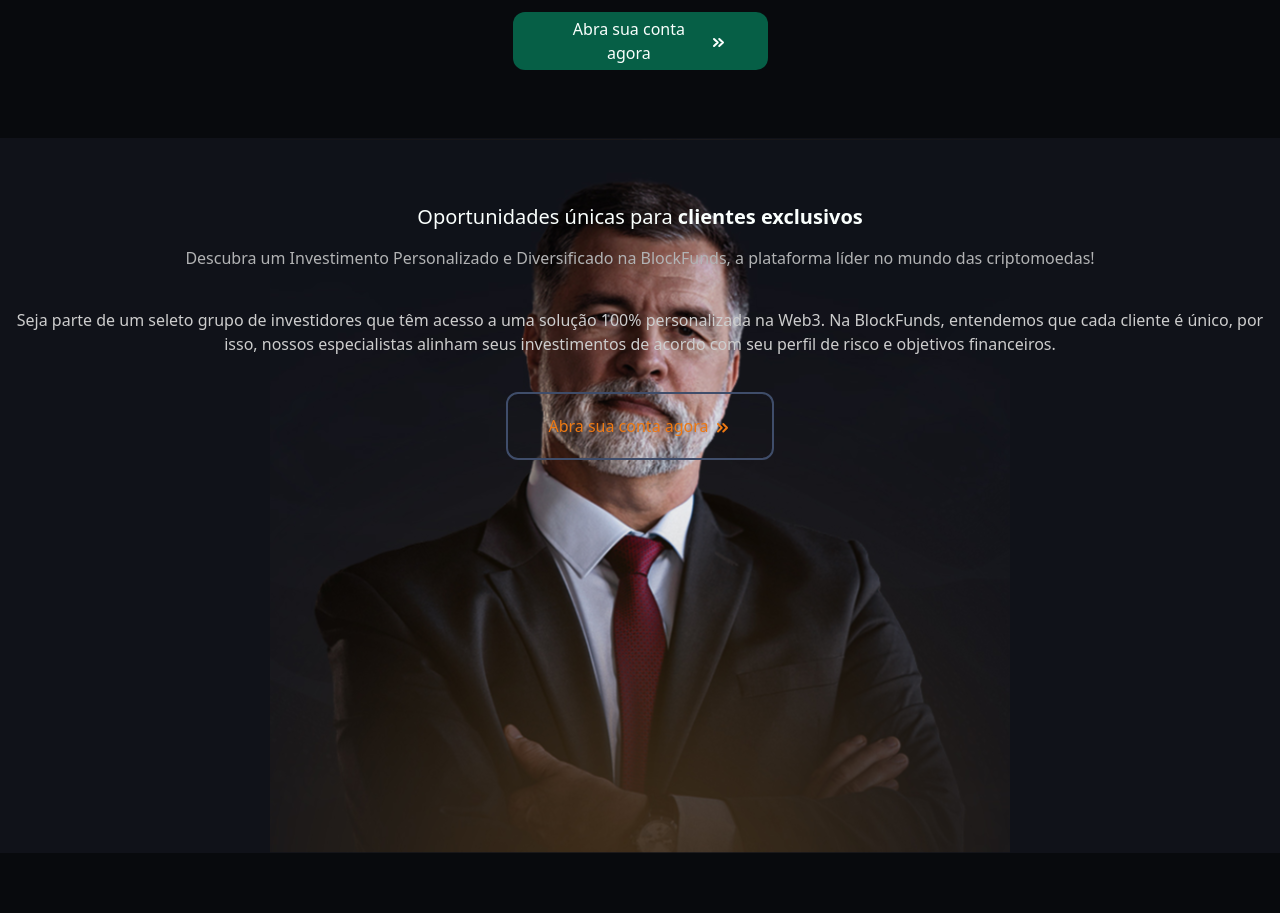
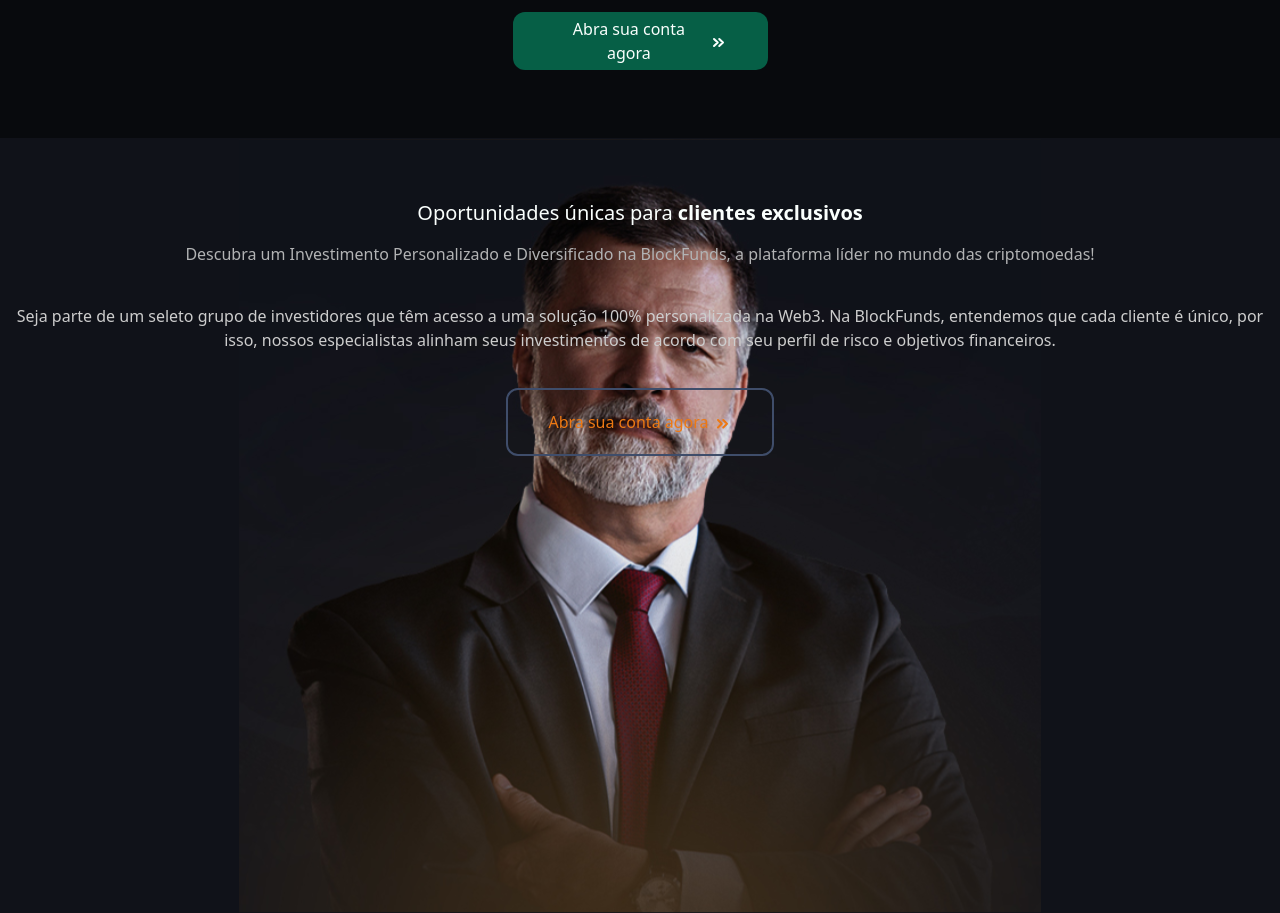
Before and after one commit to RodrigoMonney/blockfunds, a Next.js app: page / in a window 1280 px wide. Shown: the part 4340-5253 px from the top of the page. Before the commit the page ends 5193 px from the top, so only its background shows below. Built offline with nearby package versions, Linux system fonts and the light colour scheme.

Commit message:
Fix: styles for opportunities section.

```diff
--- a/src/components/sections/InvestmentOpportunitiesSection/index.tsx
+++ b/src/components/sections/InvestmentOpportunitiesSection/index.tsx
@@ -20,14 +20,15 @@
     );
 
     return (
-        <div className="bg-deep-space text-block-funds-white flex flex-col justify-top pt-[68px] px-[16px] text-center bg-block-funds-cfo-background bg-no-repeat bg-contain bg-bottom">
+        <div className="bg-deep-space text-block-funds-white flex flex-col justify-top py-16 px-4 text-center bg-block-funds-cfo-background bg-no-repeat bg-contain bg-bottom">
             <div>
                 <Title />
                 <Description />
                 <DetailedInfo />
-                <div className="flex justify-center pt-9 mb-[393px]">
+                <div className="flex justify-center pt-9 mb-[46px]">
                     <ActionButton classProps="flex justify-center items-center gap-1 py-5 px-10 border-2 border-neutre-stroke rounded-xl border-spacing-3 text-secondary-on text-base font-medium" iconProps="text-secondary-on" text="Abra sua conta agora" icon="/images/chevron-right-double-secondary.svg" />
                 </div>
+                <div className="min-h-[347px]" />
             </div>
         </div>
     );
```
